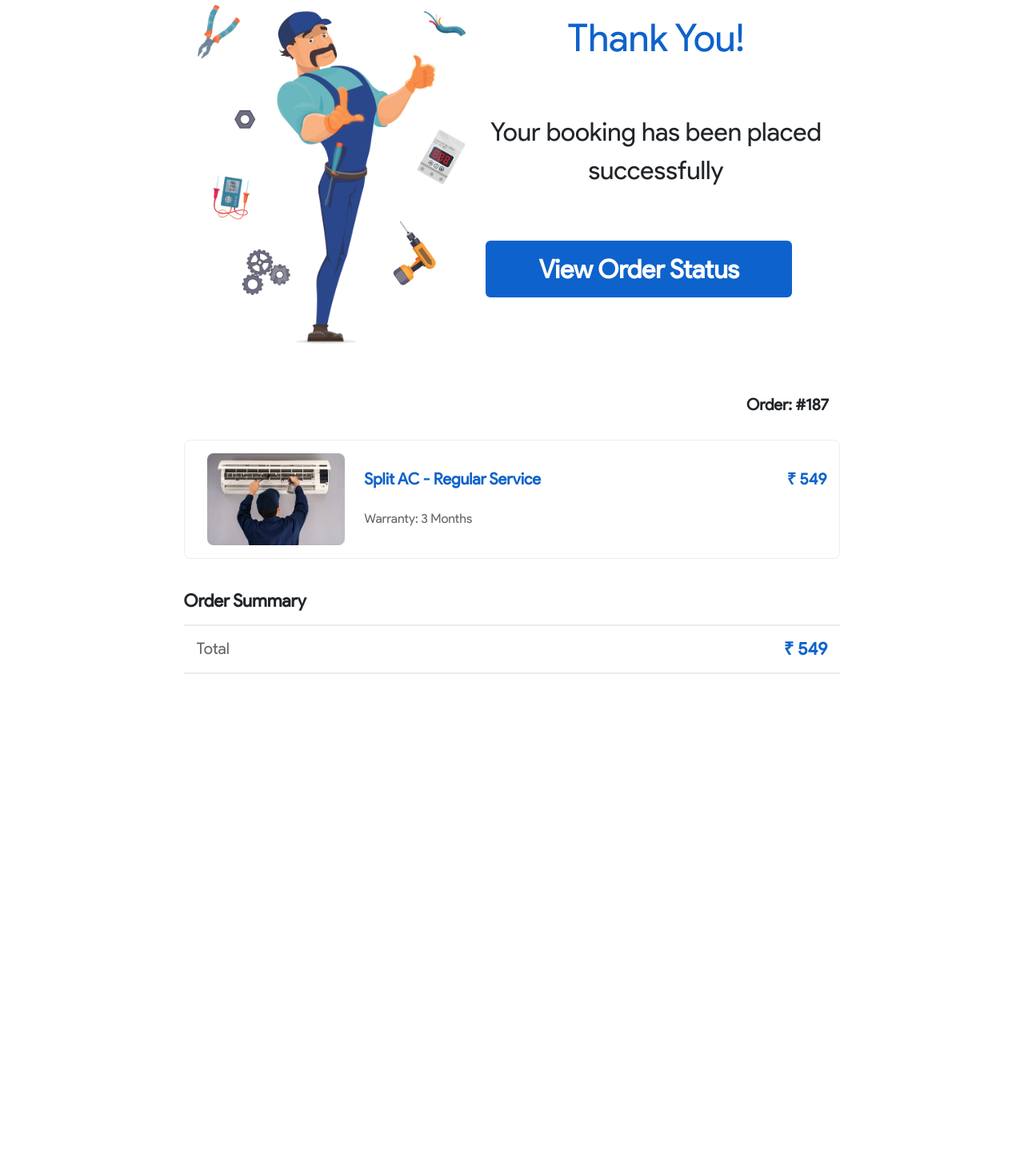
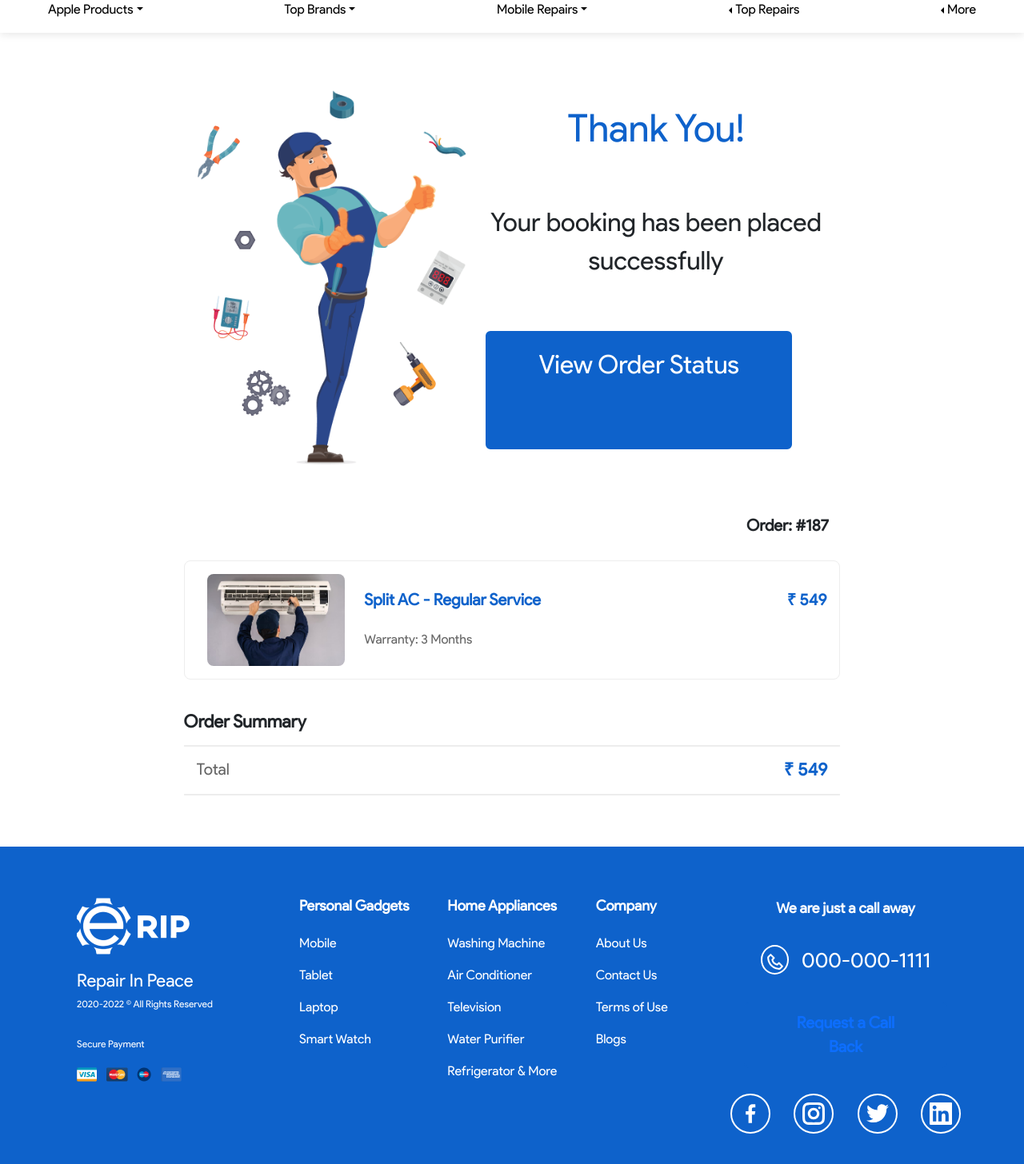
Before and after one commit to kevanultroneous/erip-web, a Next.js app: page /thank-you in a window 1280 px wide. Shown: the part 102-1558 px from the top of the page at 80% size. Before the commit the page ends 1009 px from the top, so only its background shows below. Built offline with nearby package versions, Linux system fonts and the light colour scheme.

Commit message:
adding footer

```diff
--- a/components/common/Header.jsx
+++ b/components/common/Header.jsx
@@ -14,7 +14,7 @@ export function Header() {
   const [mobileView, setMobileView] = useState(false);
 
   useEffect(() => {
-    window.innerWidth < 600 ? setMobileView(true) : setMobileView(false);
+    window.innerWidth < 992 ? setMobileView(true) : setMobileView(false);
   }, []);
 
   {
--- a/pages/404.js
+++ b/pages/404.js
@@ -1,4 +1,5 @@
 import ErrorHero from "@/components/404ErrorPage/ErrorHero";
+import Footer from "@/components/common/Footer";
 import { Header } from "@/components/common/Header";
 
 function ErrorPage() {
@@ -6,6 +7,7 @@ function ErrorPage() {
     <>
       <Header />
       <ErrorHero />
+      <Footer />
     </>
   );
 }
--- a/pages/about-us.js
+++ b/pages/about-us.js
@@ -3,6 +3,7 @@ import GreenEndevour from "@/components/About-Us/GreenEndevour";
 import AboutTeam from "@/components/About-Us/AboutTeam";
 import AboutFeature from "@/components/About-Us/AboutFeature";
 import { Header } from "@/components/common/Header";
+import Footer from "@/components/common/Footer";
 
 function aboutUs() {
   return (
@@ -12,6 +13,7 @@ function aboutUs() {
       <AboutTeam />
       <AboutFeature />
       <GreenEndevour />
+      <Footer />
     </>
   );
 }
--- a/pages/contact-us.js
+++ b/pages/contact-us.js
@@ -3,6 +3,7 @@ import ContactAddress from "@/components/ContactUs/ContactAddress";
 import ContactFAQ from "@/components/ContactUs/ContactFAQ";
 import ContactHero from "@/components/ContactUs/ContactHero";
 import { Header } from "@/components/common/Header";
+import Footer from "@/components/common/Footer";
 
 function ContactUs() {
   const [mobileView, setMobileView] = useState(true);
@@ -15,6 +16,7 @@ function ContactUs() {
       <ContactHero />
       <ContactAddress />
       {mobileView && <ContactFAQ />}
+      <Footer />
     </>
   );
 }
--- a/pages/thank-you.js
+++ b/pages/thank-you.js
@@ -1,3 +1,5 @@
+import Footer from "@/components/common/Footer";
+import { Header } from "@/components/common/Header";
 import ThankYouBill from "@/components/ThankYou/ThankYouBill";
 import ThankYouHero from "@/components/ThankYou/ThankYouHero";
 import React from "react";
@@ -5,8 +7,10 @@ import React from "react";
 function thankYou() {
   return (
     <>
+      <Header />
       <ThankYouHero />
       <ThankYouBill />
+      <Footer />
     </>
   );
 }
```
